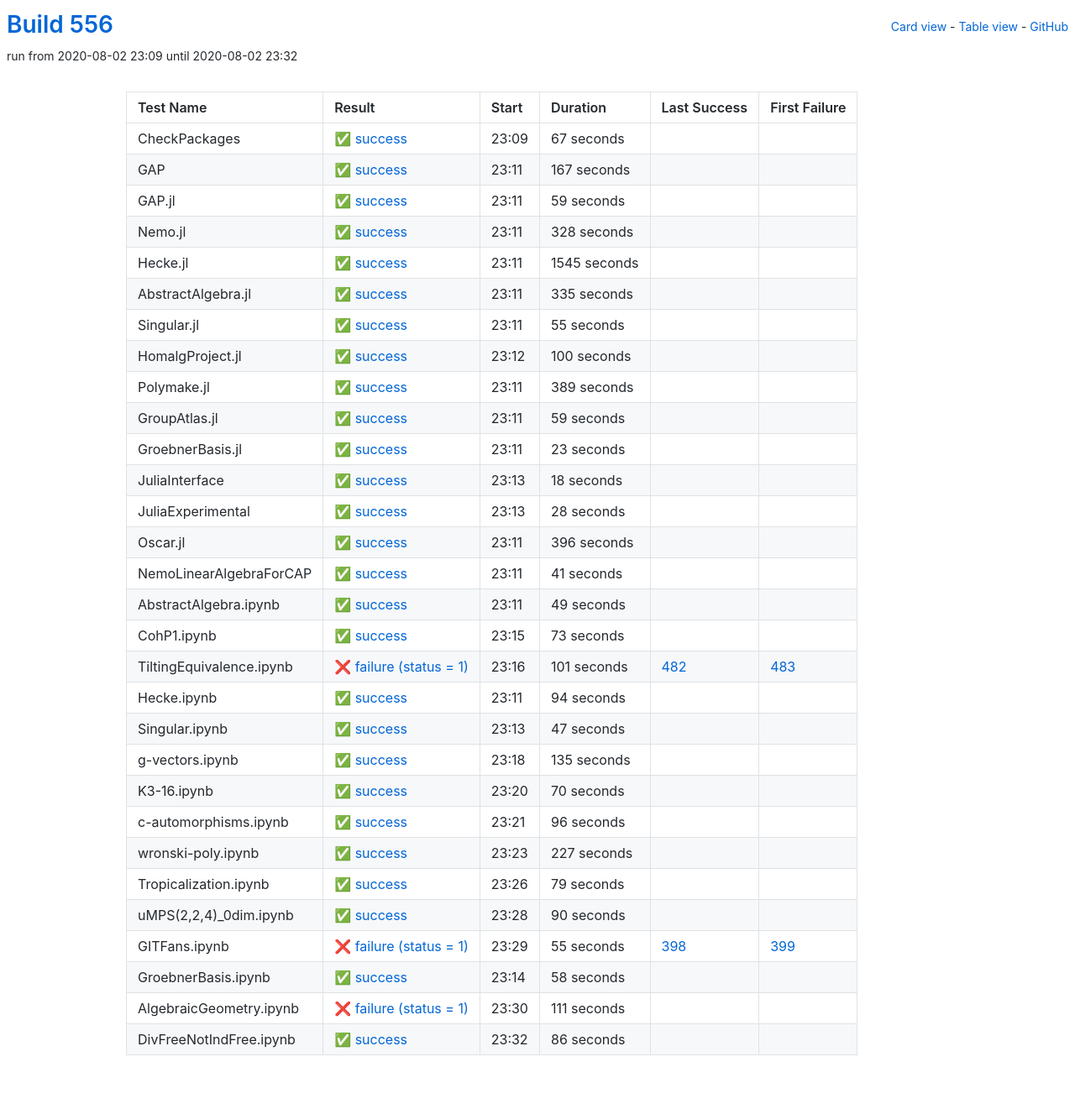
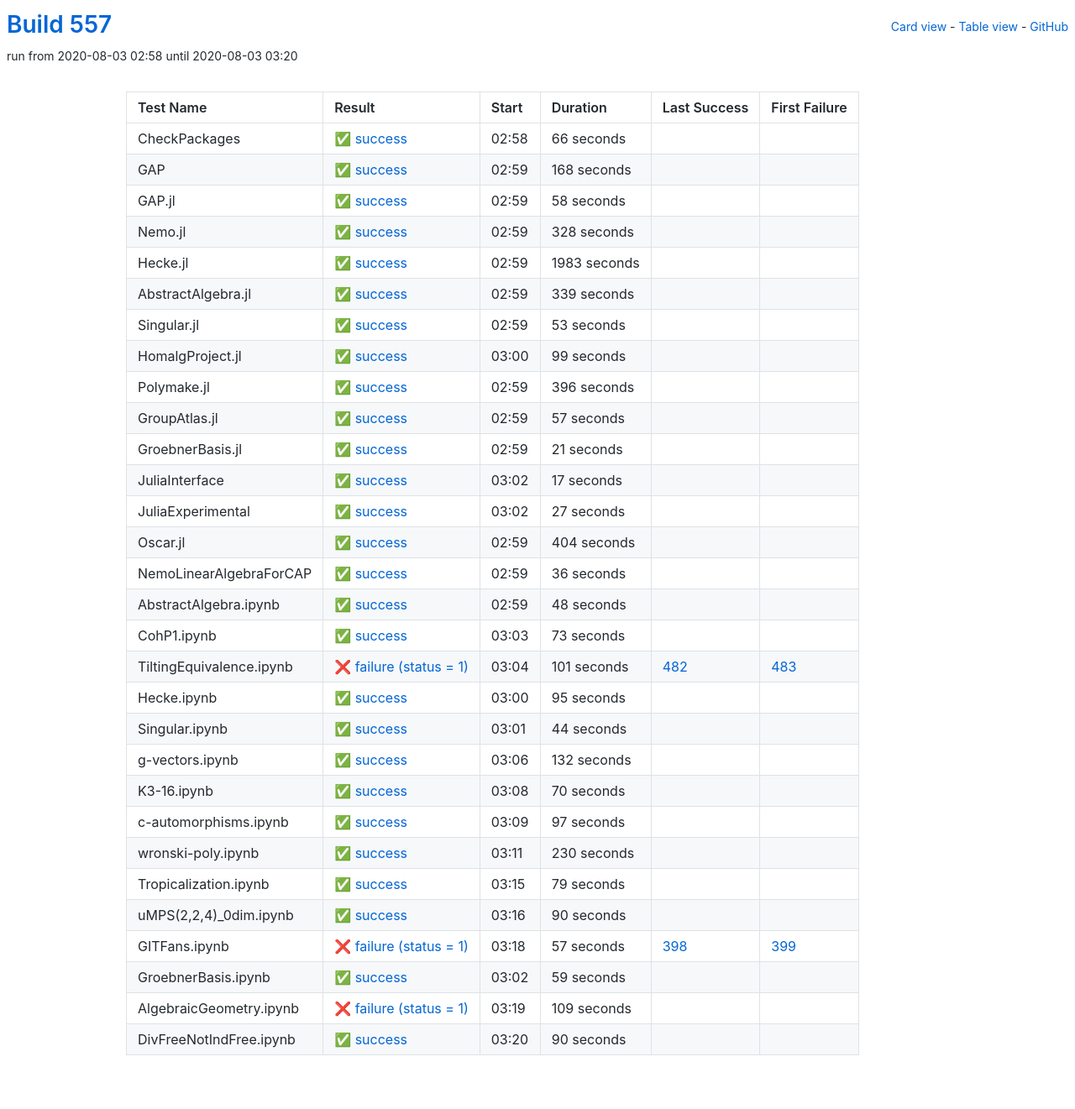
Before and after one commit to oscar-system/oscar-ci-status-stable, a Jekyll site: the page built from table.html, in a window 1280 px wide. Shown: the whole page at 84% size. Built offline with Jekyll 4.4.1, drawn with Linux system fonts in a browser that asks for light colours.

Commit message:
Build #557

```diff
--- a/_data/ci.yml
+++ b/_data/ci.yml
@@ -1,6 +1,6 @@
 ---
-build: 556
-build_url: https://oscarci.mathematik.uni-kl.de/job/oscar-stable/556/
+build: 557
+build_url: https://oscarci.mathematik.uni-kl.de/job/oscar-stable/557/
 job: oscar-stable
 organization: oscar-system
 repo: oscar-ci-status-stable
@@ -8,44 +8,44 @@ repourl: https://github.com/oscar-system/oscar-ci-status-stable
 tests:
 - name: CheckPackages
   id: checkpackages
-  log: https://oscarci.mathematik.uni-kl.de/job/oscar-stable/556/artifact/logs/build-556/CheckPackages.log
-  start: 2020-08-02 23:09
+  log: https://oscarci.mathematik.uni-kl.de/job/oscar-stable/557/artifact/logs/build-557/CheckPackages.log
+  start: 2020-08-03 02:58
   success: true
   exitcode: 0
   status: success
-  duration: 67
+  duration: 66
   last_success: false
   last_success_url:
   first_failure: false
   first_failure_url:
 - name: GAP
   id: gap
-  log: https://oscarci.mathematik.uni-kl.de/job/oscar-stable/556/artifact/logs/build-556/GAP.log
-  start: 2020-08-02 23:11
+  log: https://oscarci.mathematik.uni-kl.de/job/oscar-stable/557/artifact/logs/build-557/GAP.log
+  start: 2020-08-03 02:59
   success: true
   exitcode: 0
   status: success
-  duration: 167
+  duration: 168
   last_success: false
   last_success_url:
   first_failure: false
   first_failure_url:
 - name: GAP.jl
   id: gap-jl
-  log: https://oscarci.mathematik.uni-kl.de/job/oscar-stable/556/artifact/logs/build-556/GAP.jl.log
-  start: 2020-08-02 23:11
+  log: https://oscarci.mathematik.uni-kl.de/job/oscar-stable/557/artifact/logs/build-557/GAP.jl.log
+  start: 2020-08-03 02:59
   success: true
   exitcode: 0
   status: success
-  duration: 59
+  duration: 58
   last_success: false
   last_success_url:
   first_failure: false
   first_failure_url:
 - name: Nemo.jl
   id: nemo-jl
-  log: https://oscarci.mathematik.uni-kl.de/job/oscar-stable/556/artifact/logs/build-556/Nemo.jl.log
-  start: 2020-08-02 23:11
+  log: https://oscarci.mathematik.uni-kl.de/job/oscar-stable/557/artifact/logs/build-557/Nemo.jl.log
+  start: 2020-08-03 02:59
   success: true
   exitcode: 0
   status: success
@@ -56,116 +56,56 @@ tests:
   first_failure_url:
 - name: Hecke.jl
   id: hecke-jl
-  log: https://oscarci.mathematik.uni-kl.de/job/oscar-stable/556/artifact/logs/build-556/Hecke.jl.log
-  start: 2020-08-02 23:11
+  log: https://oscarci.mathematik.uni-kl.de/job/oscar-stable/557/artifact/logs/build-557/Hecke.jl.log
+  start: 2020-08-03 02:59
   success: true
   exitcode: 0
   status: success
-  duration: 1545
+  duration: 1983
   last_success: false
   last_success_url:
   first_failure: false
   first_failure_url:
 - name: AbstractAlgebra.jl
   id: abstractalgebra-jl
-  log: https://oscarci.mathematik.uni-kl.de/job/oscar-stable/556/artifact/logs/build-556/AbstractAlgebra.jl.log
-  start: 2020-08-02 23:11
+  log: https://oscarci.mathematik.uni-kl.de/job/oscar-stable/557/artifact/logs/build-557/AbstractAlgebra.jl.log
+  start: 2020-08-03 02:59
   success: true
   exitcode: 0
   status: success
-  duration: 335
+  duration: 339
   last_success: false
   last_success_url:
   first_failure: false
   first_failure_url:
 - name: Singular.jl
   id: singular-jl
-  log: https://oscarci.mathematik.uni-kl.de/job/oscar-stable/556/artifact/logs/build-556/Singular.jl.log
-  start: 2020-08-02 23:11
+  log: https://oscarci.mathematik.uni-kl.de/job/oscar-stable/557/artifact/logs/build-557/Singular.jl.log
+  start: 2020-08-03 02:59
   success: true
   exitcode: 0
   status: success
-  duration: 55
+  duration: 53
   last_success: false
   last_success_url:
   first_failure: false
   first_failure_url:
 - name: HomalgProject.jl
   id: homalgproject-jl
-  log: https://oscarci.mathematik.uni-kl.de/job/oscar-stable/556/artifact/logs/build-556/HomalgProject.jl.log
-  start: 2020-08-02 23:12
+  log: https://oscarci.mathematik.uni-kl.de/job/oscar-stable/557/artifact/logs/build-557/HomalgProject.jl.log
+  start: 2020-08-03 03:00
   success: true
   exitcode: 0
   status: success
-  duration: 100
+  duration: 99
   last_success: false
   last_success_url:
   first_failure: false
   first_failure_url:
 - name: Polymake.jl
   id: polymake-jl
-  log: https://oscarci.mathematik.uni-kl.de/job/oscar-stable/556/artifact/logs/build-556/Polymake.jl.log
-  start: 2020-08-02 23:11
-  success: true
-  exitcode: 0
-  status: success
-  duration: 389
-  last_success: false
-  last_success_url:
-  first_failure: false
-  first_failure_url:
-- name: GroupAtlas.jl
-  id: groupatlas-jl
-  log: https://oscarci.mathematik.uni-kl.de/job/oscar-stable/556/artifact/logs/build-556/GroupAtlas.jl.log
-  start: 2020-08-02 23:11
-  success: true
-  exitcode: 0
-  status: success
-  duration: 59
-  last_success: false
-  last_success_url:
-  first_failure: false
-  first_failure_url:
-- name: GroebnerBasis.jl
-  id: groebnerbasis-jl
-  log: https://oscarci.mathematik.uni-kl.de/job/oscar-stable/556/artifact/logs/build-556/GroebnerBasis.jl.log
-  start: 2020-08-02 23:11
-  success: true
-  exitcode: 0
-  status: success
-  duration: 23
-  last_success: false
-  last_success_url:
-  first_failure: false
-  first_failure_url:
-- name: JuliaInterface
-  id: juliainterface
-  log: https://oscarci.mathematik.uni-kl.de/job/oscar-stable/556/artifact/logs/build-556/JuliaInterface.log
-  start: 2020-08-02 23:13
-  success: true
-  exitcode: 0
-  status: success
-  duration: 18
-  last_success: false
-  last_success_url:
-  first_failure: false
-  first_failure_url:
-- name: JuliaExperimental
-  id: juliaexperimental
-  log: https://oscarci.mathematik.uni-kl.de/job/oscar-stable/556/artifact/logs/build-556/JuliaExperimental.log
-  start: 2020-08-02 23:13
-  success: true
-  exitcode: 0
-  status: success
-  duration: 28
-  last_success: false
-  last_success_url:
-  first_failure: false
-  first_failure_url:
-- name: Oscar.jl
-  id: oscar-jl
-  log: https://oscarci.mathematik.uni-kl.de/job/oscar-stable/556/artifact/logs/build-556/Oscar.jl.log
-  start: 2020-08-02 23:11
+  log: https://oscarci.mathematik.uni-kl.de/job/oscar-stable/557/artifact/logs/build-557/Polymake.jl.log
+  start: 2020-08-03 02:59
   success: true
   exitcode: 0
   status: success
@@ -174,34 +114,94 @@ tests:
   last_success_url:
   first_failure: false
   first_failure_url:
-- name: NemoLinearAlgebraForCAP
-  id: nemolinearalgebraforcap
-  log: https://oscarci.mathematik.uni-kl.de/job/oscar-stable/556/artifact/logs/build-556/NemoLinearAlgebraForCAP.log
-  start: 2020-08-02 23:11
+- name: GroupAtlas.jl
+  id: groupatlas-jl
+  log: https://oscarci.mathematik.uni-kl.de/job/oscar-stable/557/artifact/logs/build-557/GroupAtlas.jl.log
+  start: 2020-08-03 02:59
   success: true
   exitcode: 0
   status: success
-  duration: 41
+  duration: 57
+  last_success: false
+  last_success_url:
+  first_failure: false
+  first_failure_url:
+- name: GroebnerBasis.jl
+  id: groebnerbasis-jl
+  log: https://oscarci.mathematik.uni-kl.de/job/oscar-stable/557/artifact/logs/build-557/GroebnerBasis.jl.log
+  start: 2020-08-03 02:59
+  success: true
+  exitcode: 0
+  status: success
+  duration: 21
+  last_success: false
+  last_success_url:
+  first_failure: false
+  first_failure_url:
+- name: JuliaInterface
+  id: juliainterface
+  log: https://oscarci.mathematik.uni-kl.de/job/oscar-stable/557/artifact/logs/build-557/JuliaInterface.log
+  start: 2020-08-03 03:02
+  success: true
+  exitcode: 0
+  status: success
+  duration: 17
+  last_success: false
+  last_success_url:
+  first_failure: false
+  first_failure_url:
+- name: JuliaExperimental
+  id: juliaexperimental
+  log: https://oscarci.mathematik.uni-kl.de/job/oscar-stable/557/artifact/logs/build-557/JuliaExperimental.log
+  start: 2020-08-03 03:02
+  success: true
+  exitcode: 0
+  status: success
+  duration: 27
+  last_success: false
+  last_success_url:
+  first_failure: false
+  first_failure_url:
+- name: Oscar.jl
+  id: oscar-jl
+  log: https://oscarci.mathematik.uni-kl.de/job/oscar-stable/557/artifact/logs/build-557/Oscar.jl.log
+  start: 2020-08-03 02:59
+  success: true
+  exitcode: 0
+  status: success
+  duration: 404
+  last_success: false
+  last_success_url:
+  first_failure: false
+  first_failure_url:
+- name: NemoLinearAlgebraForCAP
+  id: nemolinearalgebraforcap
+  log: https://oscarci.mathematik.uni-kl.de/job/oscar-stable/557/artifact/logs/build-557/NemoLinearAlgebraForCAP.log
+  start: 2020-08-03 02:59
+  success: true
+  exitcode: 0
+  status: success
+  duration: 36
   last_success: false
   last_success_url:
   first_failure: false
   first_failure_url:
 - name: AbstractAlgebra.ipynb
   id: abstractalgebra-ipynb
-  log: https://oscarci.mathematik.uni-kl.de/job/oscar-stable/556/artifact/logs/build-556/AbstractAlgebra.ipynb.log
-  start: 2020-08-02 23:11
+  log: https://oscarci.mathematik.uni-kl.de/job/oscar-stable/557/artifact/logs/build-557/AbstractAlgebra.ipynb.log
+  start: 2020-08-03 02:59
   success: true
   exitcode: 0
   status: success
-  duration: 49
+  duration: 48
   last_success: false
   last_success_url:
   first_failure: false
   first_failure_url:
 - name: CohP1.ipynb
   id: cohp1-ipynb
-  log: https://oscarci.mathematik.uni-kl.de/job/oscar-stable/556/artifact/logs/build-556/CohP1.ipynb.log
-  start: 2020-08-02 23:15
+  log: https://oscarci.mathematik.uni-kl.de/job/oscar-stable/557/artifact/logs/build-557/CohP1.ipynb.log
+  start: 2020-08-03 03:03
   success: true
   exitcode: 0
   status: success
@@ -212,8 +212,8 @@ tests:
   first_failure_url:
 - name: TiltingEquivalence.ipynb
   id: tiltingequivalence-ipynb
-  log: https://oscarci.mathematik.uni-kl.de/job/oscar-stable/556/artifact/logs/build-556/TiltingEquivalence.ipynb.log
-  start: 2020-08-02 23:16
+  log: https://oscarci.mathematik.uni-kl.de/job/oscar-stable/557/artifact/logs/build-557/TiltingEquivalence.ipynb.log
+  start: 2020-08-03 03:04
   success: false
   exitcode: 1
   status: failure
@@ -224,44 +224,44 @@ tests:
   first_failure_url: https://oscarci.mathematik.uni-kl.de/job/oscar-stable/483/
 - name: Hecke.ipynb
   id: hecke-ipynb
-  log: https://oscarci.mathematik.uni-kl.de/job/oscar-stable/556/artifact/logs/build-556/Hecke.ipynb.log
-  start: 2020-08-02 23:11
+  log: https://oscarci.mathematik.uni-kl.de/job/oscar-stable/557/artifact/logs/build-557/Hecke.ipynb.log
+  start: 2020-08-03 03:00
   success: true
   exitcode: 0
   status: success
-  duration: 94
+  duration: 95
   last_success: false
   last_success_url:
   first_failure: false
   first_failure_url:
 - name: Singular.ipynb
   id: singular-ipynb
-  log: https://oscarci.mathematik.uni-kl.de/job/oscar-stable/556/artifact/logs/build-556/Singular.ipynb.log
-  start: 2020-08-02 23:13
+  log: https://oscarci.mathematik.uni-kl.de/job/oscar-stable/557/artifact/logs/build-557/Singular.ipynb.log
+  start: 2020-08-03 03:01
   success: true
   exitcode: 0
   status: success
-  duration: 47
+  duration: 44
   last_success: false
   last_success_url:
   first_failure: false
   first_failure_url:
 - name: g-vectors.ipynb
   id: g-vectors-ipynb
-  log: https://oscarci.mathematik.uni-kl.de/job/oscar-stable/556/artifact/logs/build-556/g-vectors.ipynb.log
-  start: 2020-08-02 23:18
+  log: https://oscarci.mathematik.uni-kl.de/job/oscar-stable/557/artifact/logs/build-557/g-vectors.ipynb.log
+  start: 2020-08-03 03:06
   success: true
   exitcode: 0
   status: success
-  duration: 135
+  duration: 132
   last_success: false
   last_success_url:
   first_failure: false
   first_failure_url:
 - name: K3-16.ipynb
   id: k3-16-ipynb
-  log: https://oscarci.mathematik.uni-kl.de/job/oscar-stable/556/artifact/logs/build-556/K3-16.ipynb.log
-  start: 2020-08-02 23:20
+  log: https://oscarci.mathematik.uni-kl.de/job/oscar-stable/557/artifact/logs/build-557/K3-16.ipynb.log
+  start: 2020-08-03 03:08
   success: true
   exitcode: 0
   status: success
@@ -272,32 +272,32 @@ tests:
   first_failure_url:
 - name: c-automorphisms.ipynb
   id: c-automorphisms-ipynb
-  log: https://oscarci.mathematik.uni-kl.de/job/oscar-stable/556/artifact/logs/build-556/c-automorphisms.ipynb.log
-  start: 2020-08-02 23:21
+  log: https://oscarci.mathematik.uni-kl.de/job/oscar-stable/557/artifact/logs/build-557/c-automorphisms.ipynb.log
+  start: 2020-08-03 03:09
   success: true
   exitcode: 0
   status: success
-  duration: 96
+  duration: 97
   last_success: false
   last_success_url:
   first_failure: false
   first_failure_url:
 - name: wronski-poly.ipynb
   id: wronski-poly-ipynb
-  log: https://oscarci.mathematik.uni-kl.de/job/oscar-stable/556/artifact/logs/build-556/wronski-poly.ipynb.log
-  start: 2020-08-02 23:23
+  log: https://oscarci.mathematik.uni-kl.de/job/oscar-stable/557/artifact/logs/build-557/wronski-poly.ipynb.log
+  start: 2020-08-03 03:11
   success: true
   exitcode: 0
   status: success
-  duration: 227
+  duration: 230
   last_success: false
   last_success_url:
   first_failure: false
   first_failure_url:
 - name: Tropicalization.ipynb
   id: tropicalization-ipynb
-  log: https://oscarci.mathematik.uni-kl.de/job/oscar-stable/556/artifact/logs/build-556/Tropicalization.ipynb.log
-  start: 2020-08-02 23:26
+  log: https://oscarci.mathematik.uni-kl.de/job/oscar-stable/557/artifact/logs/build-557/Tropicalization.ipynb.log
+  start: 2020-08-03 03:15
   success: true
   exitcode: 0
   status: success
@@ -308,8 +308,8 @@ tests:
   first_failure_url:
 - name: uMPS(2,2,4)_0dim.ipynb
   id: umps-2-2-4-0dim-ipynb
-  log: https://oscarci.mathematik.uni-kl.de/job/oscar-stable/556/artifact/logs/build-556/uMPS-2-2-4-_0dim.ipynb.log
-  start: 2020-08-02 23:28
+  log: https://oscarci.mathematik.uni-kl.de/job/oscar-stable/557/artifact/logs/build-557/uMPS-2-2-4-_0dim.ipynb.log
+  start: 2020-08-03 03:16
   success: true
   exitcode: 0
   status: success
@@ -320,48 +320,48 @@ tests:
   first_failure_url:
 - name: GITFans.ipynb
   id: gitfans-ipynb
-  log: https://oscarci.mathematik.uni-kl.de/job/oscar-stable/556/artifact/logs/build-556/GITFans.ipynb.log
-  start: 2020-08-02 23:29
+  log: https://oscarci.mathematik.uni-kl.de/job/oscar-stable/557/artifact/logs/build-557/GITFans.ipynb.log
+  start: 2020-08-03 03:18
   success: false
   exitcode: 1
   status: failure
-  duration: 55
+  duration: 57
   last_success: 398
   last_success_url: https://oscarci.mathematik.uni-kl.de/job/oscar-stable/398/
   first_failure: 399
   first_failure_url: https://oscarci.mathematik.uni-kl.de/job/oscar-stable/399/
 - name: GroebnerBasis.ipynb
   id: groebnerbasis-ipynb
-  log: https://oscarci.mathematik.uni-kl.de/job/oscar-stable/556/artifact/logs/build-556/GroebnerBasis.ipynb.log
-  start: 2020-08-02 23:14
+  log: https://oscarci.mathematik.uni-kl.de/job/oscar-stable/557/artifact/logs/build-557/GroebnerBasis.ipynb.log
+  start: 2020-08-03 03:02
   success: true
   exitcode: 0
   status: success
-  duration: 58
+  duration: 59
   last_success: false
   last_success_url:
   first_failure: false
   first_failure_url:
 - name: AlgebraicGeometry.ipynb
   id: algebraicgeometry-ipynb
-  log: https://oscarci.mathematik.uni-kl.de/job/oscar-stable/556/artifact/logs/build-556/AlgebraicGeometry.ipynb.log
-  start: 2020-08-02 23:30
+  log: https://oscarci.mathematik.uni-kl.de/job/oscar-stable/557/artifact/logs/build-557/AlgebraicGeometry.ipynb.log
+  start: 2020-08-03 03:19
   success: false
   exitcode: 1
   status: failure
-  duration: 111
+  duration: 109
   last_success: false
   last_success_url:
   first_failure: false
   first_failure_url:
 - name: DivFreeNotIndFree.ipynb
   id: divfreenotindfree-ipynb
-  log: https://oscarci.mathematik.uni-kl.de/job/oscar-stable/556/artifact/logs/build-556/DivFreeNotIndFree.ipynb.log
-  start: 2020-08-02 23:32
+  log: https://oscarci.mathematik.uni-kl.de/job/oscar-stable/557/artifact/logs/build-557/DivFreeNotIndFree.ipynb.log
+  start: 2020-08-03 03:20
   success: true
   exitcode: 0
   status: success
-  duration: 86
+  duration: 90
   last_success: false
   last_success_url:
   first_failure: false
```
Also changed, not shown: README.md.
